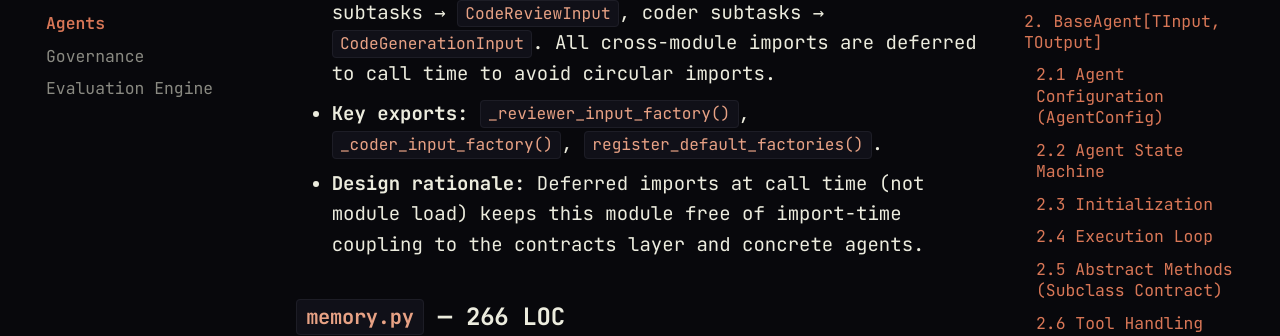
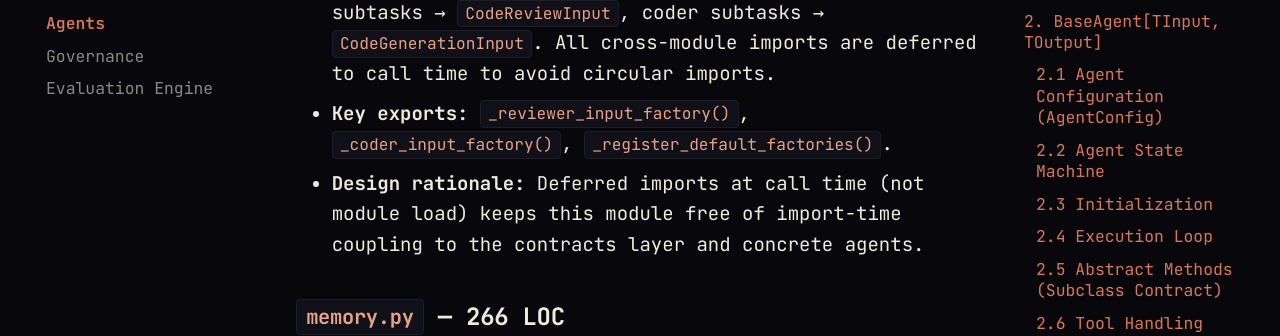
Before and after one commit to tafreeman/agentic-runtime-platform, an MkDocs documentation site: the page built from docs/deep-dive-agents.md, in a window 1280 px wide and 900 px high, scrolled down 16999 px. Shown: the part 126-462 px from the top of the window. Built offline with MkDocs 1.6.1 and Material for MkDocs 9.7.7, drawn with Linux system fonts in a browser that asks for light colours; comment, search, counter and statistics services are not loaded.

Commit message:
Apply suggestion from @gemini-code-assist[bot]
Co-authored-by: gemini-code-assist[bot] <176961590+gemini-code-assist[bot]@users.noreply.github.com>

```diff
--- a/docs/deep-dive-agents.md
+++ b/docs/deep-dive-agents.md
@@ -467,7 +467,7 @@ CREATED → INITIALIZING → READY → RUNNING → COMPLETED
 
 ### `orchestrator_factories.py` — task-input factories (decomposed from `orchestrator.py`)
 - **Purpose:** Maps subtask descriptions to concrete `TaskInput` subclasses per managed agent type. E.g., reviewer subtasks → `CodeReviewInput`, coder subtasks → `CodeGenerationInput`. All cross-module imports are deferred to call time to avoid circular imports.
-- **Key exports:** `_reviewer_input_factory()`, `_coder_input_factory()`, `register_default_factories()`.
+- **Key exports:** `_reviewer_input_factory()`, `_coder_input_factory()`, `_register_default_factories()`.
 - **Design rationale:** Deferred imports at call time (not module load) keeps this module free of import-time coupling to the contracts layer and concrete agents.
 
 ### `memory.py` — 266 LOC
```
